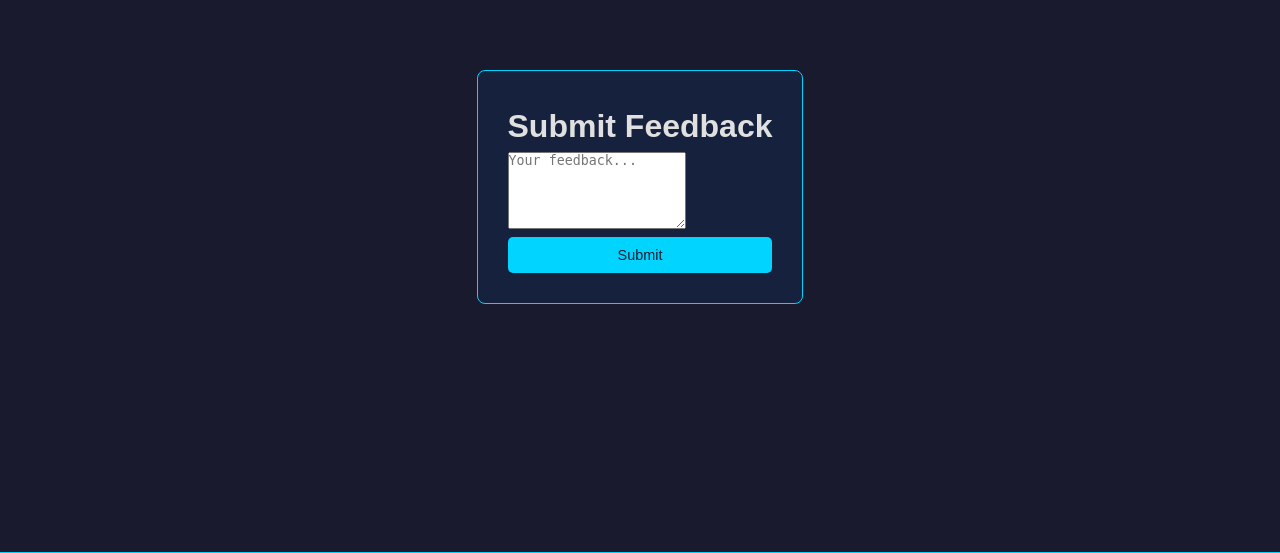
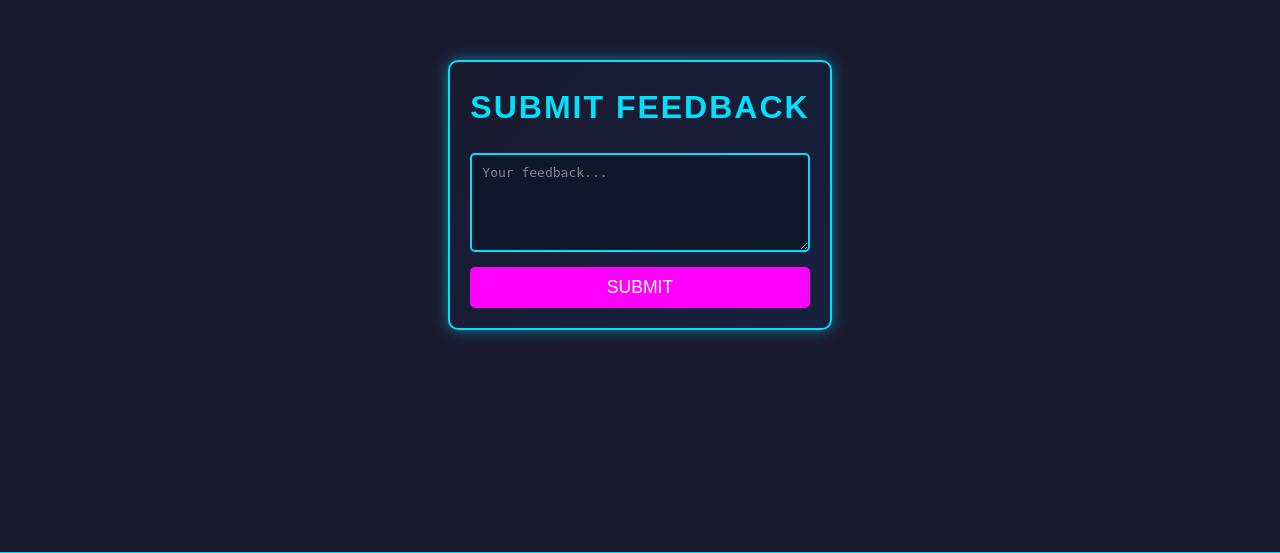
Before and after one commit to aleexsaanchez/SatoshiWatch, a Django app: page /cryptos/feedback/ in a window 1280 px wide. Shown: the top 553 px of the page. Run offline with Django 5.2, Linux system fonts and the light colour scheme.

Commit message:
Sprint 4: Fixed django-apscheduler migration issue, completed testing, optimization, deployment, and feedback form

```diff
--- a/static/css/style.css
+++ b/static/css/style.css
@@ -471,6 +471,80 @@ body {
     color: #ff007a;
 }
 
+.form-container {
+    max-width: 600px;
+    margin: 40px auto;
+    padding: 20px;
+    background: linear-gradient(135deg, #1a1a2e 0%, #16213e 100%);
+    border: 2px solid #00e0ff;
+    border-radius: 10px;
+    box-shadow: 0 0 15px rgba(0, 224, 255, 0.5);
+}
+
+.form-container h1 {
+    color: #00e0ff;
+    text-align: center;
+    margin-bottom: 20px;
+    font-size: 2em;
+    text-transform: uppercase;
+    letter-spacing: 2px;
+}
+
+.form-container p {
+    color: #ff00ff;
+    text-align: center;
+    margin-bottom: 15px;
+    font-size: 1.1em;
+}
+
+.form-container form {
+    display: flex;
+    flex-direction: column;
+    align-items: center;
+}
+
+.form-container textarea {
+    width: 100%;
+    max-width: 500px;
+    padding: 10px;
+    background-color: #0f172a;
+    color: #ffffff;
+    border: 2px solid #00e0ff;
+    border-radius: 5px;
+    font-size: 1em;
+    resize: vertical;
+    transition: border-color 0.3s ease, box-shadow 0.3s ease;
+}
+
+.form-container textarea:focus {
+    outline: none;
+    border-color: #ff00ff;
+    box-shadow: 0 0 10px rgba(255, 0, 255, 0.5);
+}
+
+.form-container textarea::placeholder {
+    color: #a0a0a0;
+    opacity: 0.8;
+}
+
+.form-container button {
+    margin-top: 15px;
+    padding: 10px 20px;
+    background-color: #ff00ff;
+    color: #ffffff;
+    border: none;
+    border-radius: 5px;
+    font-size: 1.1em;
+    text-transform: uppercase;
+    cursor: pointer;
+    transition: background-color 0.3s ease, box-shadow 0.3s ease;
+}
+
+.form-container button:hover {
+    background-color: #00e0ff;
+    box-shadow: 0 0 10px rgba(0, 224, 255, 0.5);
+}
+
 @keyframes glow {
     from { text-shadow: 0 0 5px #00d4ff; }
     to { text-shadow: 0 0 15px #00d4ff, 0 0 25px #ff007a; }
```
